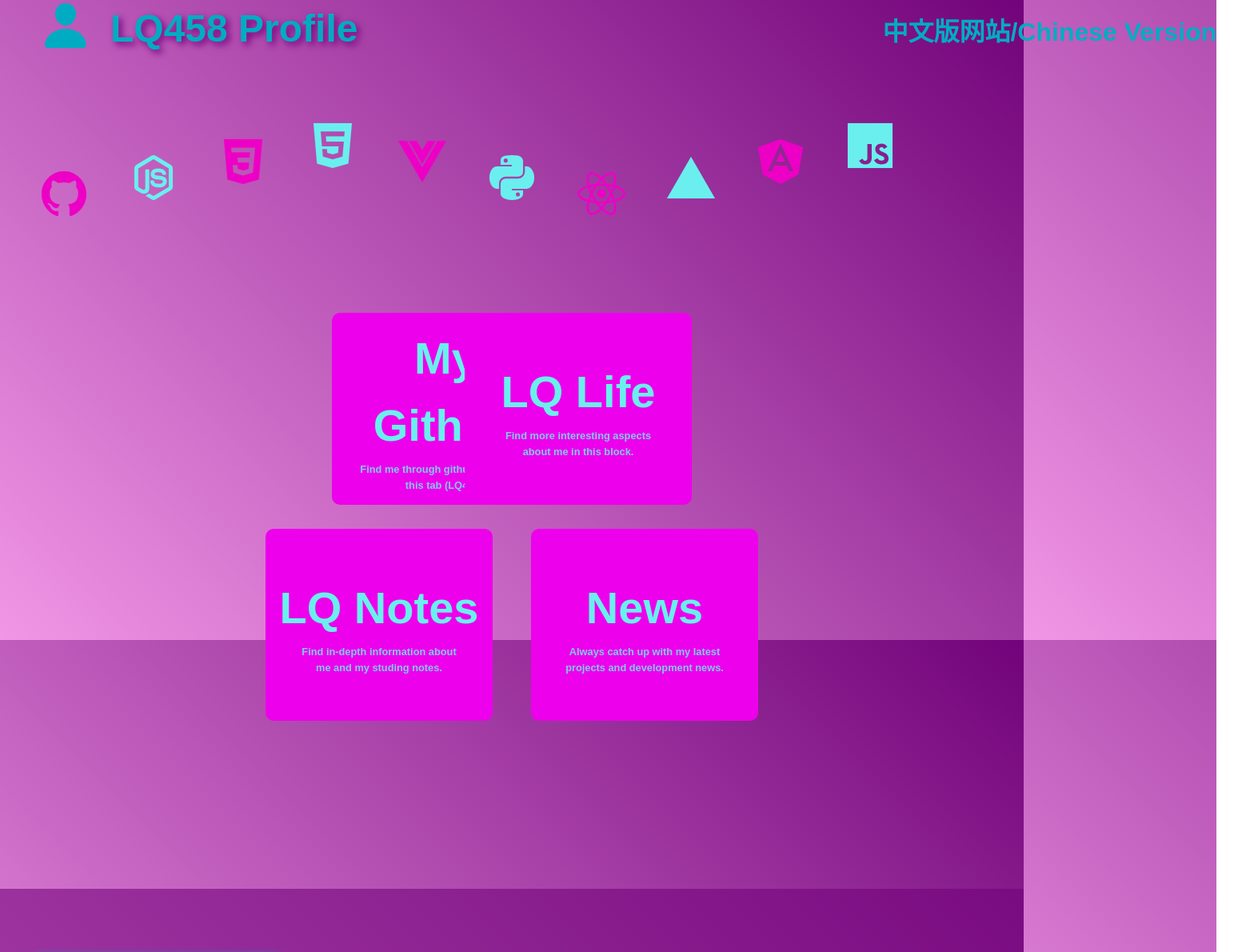
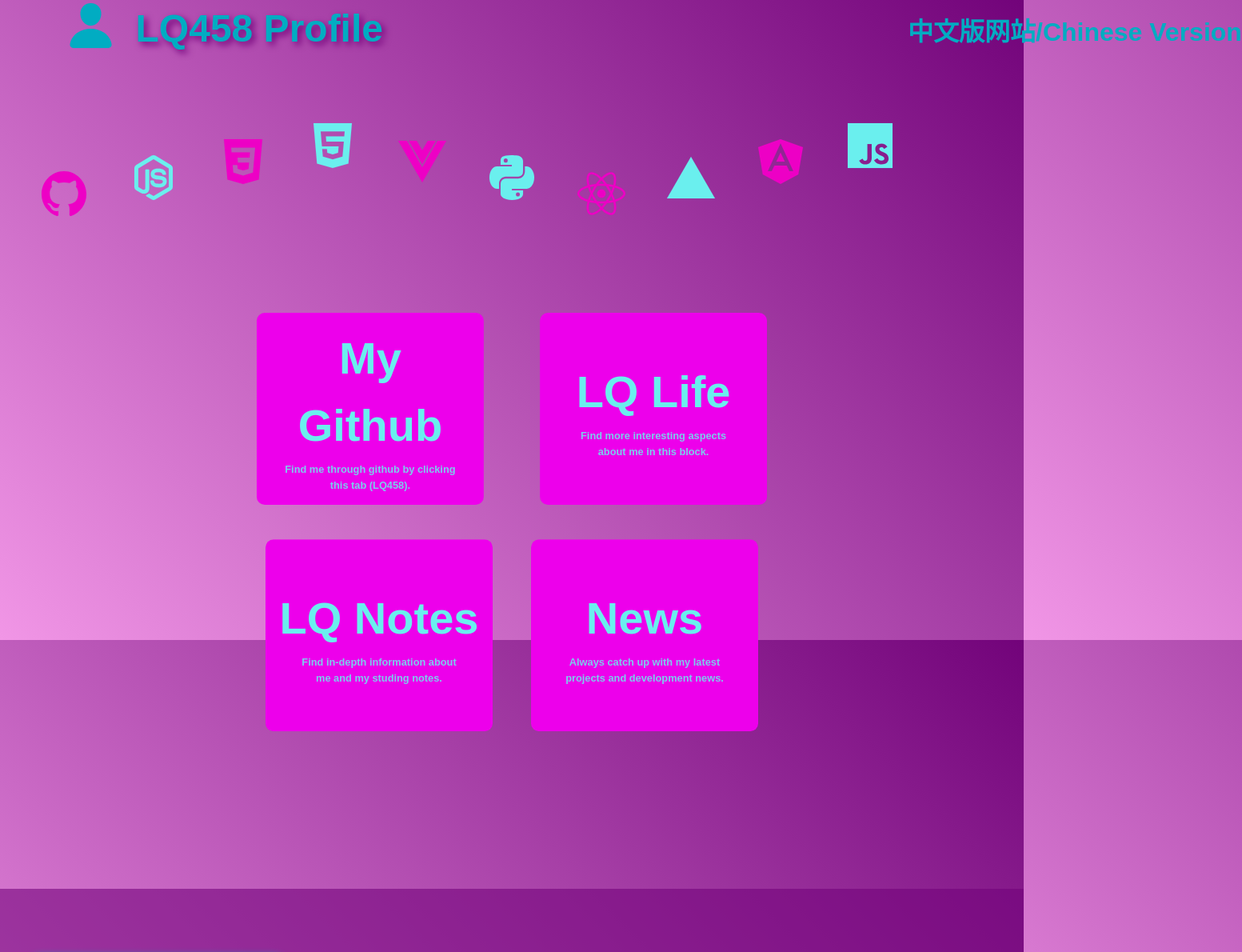
Before and after one commit to LQ458/LQ458_Profile, a Next.js app: page /intro in a window 1280 px wide. Shown: the top 1190 px of the page at 80% size, 1553 px wide, since content can reach past the window. Built offline with nearby package versions, Linux system fonts and the light colour scheme.

Commit message:
using relative position

```diff
--- a/app/intro/page.jsx
+++ b/app/intro/page.jsx
@@ -40,7 +40,7 @@ const Intro = () => {
   return (
     <body>
 
-      <motion.div className="header-container" animate={{ x: 50 }}
+      <motion.div className="header-container" animate={{ x: '10%' }}
   transition={{
     ease: "linear",
     duration: 2,
@@ -177,7 +177,7 @@ const Intro = () => {
         <motion.a
           href="https://github.com/LQ458"
           className="link-item"
-          animate={{ x: 415 }}
+          animate={{ x: '113%' }}
   transition={{
     ease: "linear",
     x: { duration: 3 }}}
@@ -193,7 +193,7 @@ const Intro = () => {
           className="link-item"
           whileHover={{ scale: 1.1 }}
     whileTap={{ scale: 0.9 }}
-    animate={{ y: 270 }}
+    animate={{ y: '118%' }}
   transition={{
     ease: "linear",
     y: { duration: 3 }}}
@@ -207,7 +207,7 @@ const Intro = () => {
           className="link-item"
           whileHover={{ scale: 1.1 }}
     whileTap={{ scale: 0.9 }}
-    animate={{ y: 270 }}
+    animate={{ y: '118%' }}
   transition={{
     ease: "linear",
     y: { duration: 3 }}}
@@ -221,7 +221,7 @@ const Intro = () => {
           className="link-item"
           whileHover={{ scale: 1.1 }}
     whileTap={{ scale: 0.9 }}
-    animate={{ x: -415 }}
+    animate={{ x: '-113%' }}
   transition={{
     ease: "linear",
     x: { duration: 3 }}}
```
